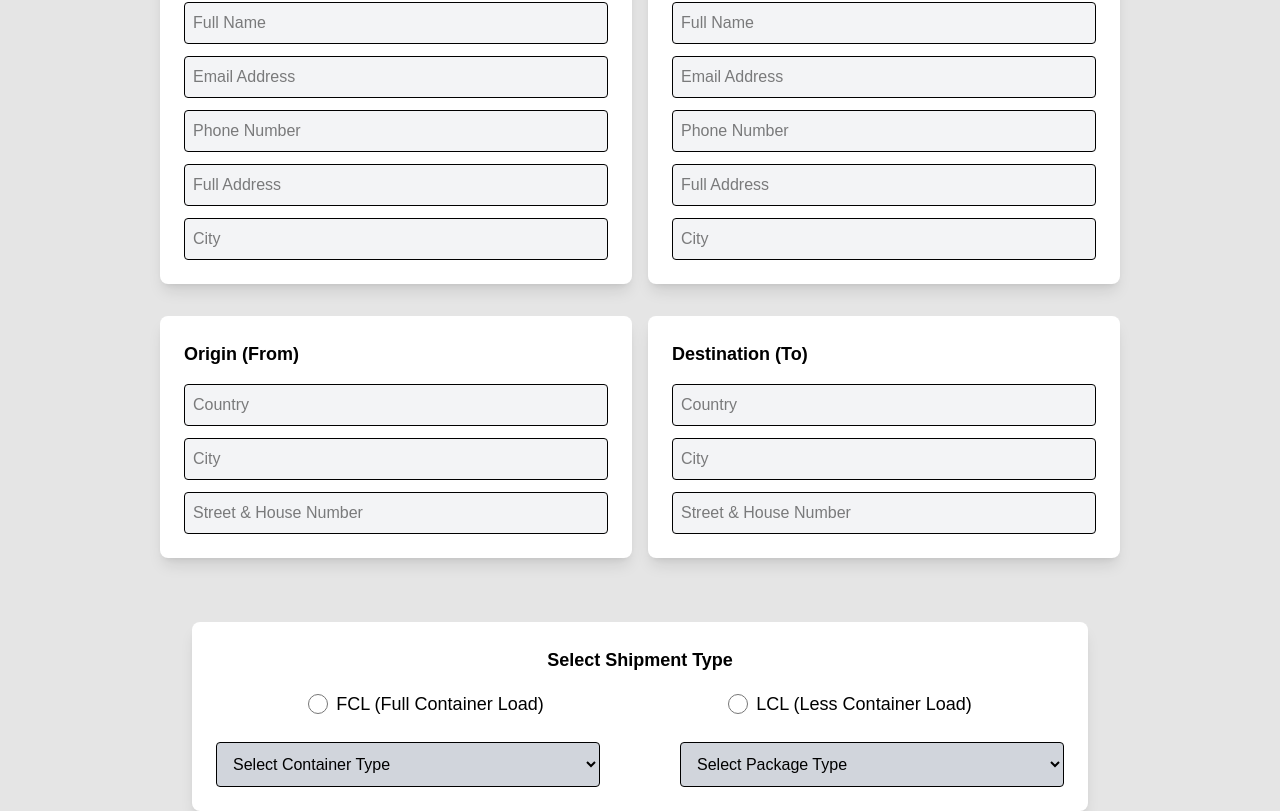
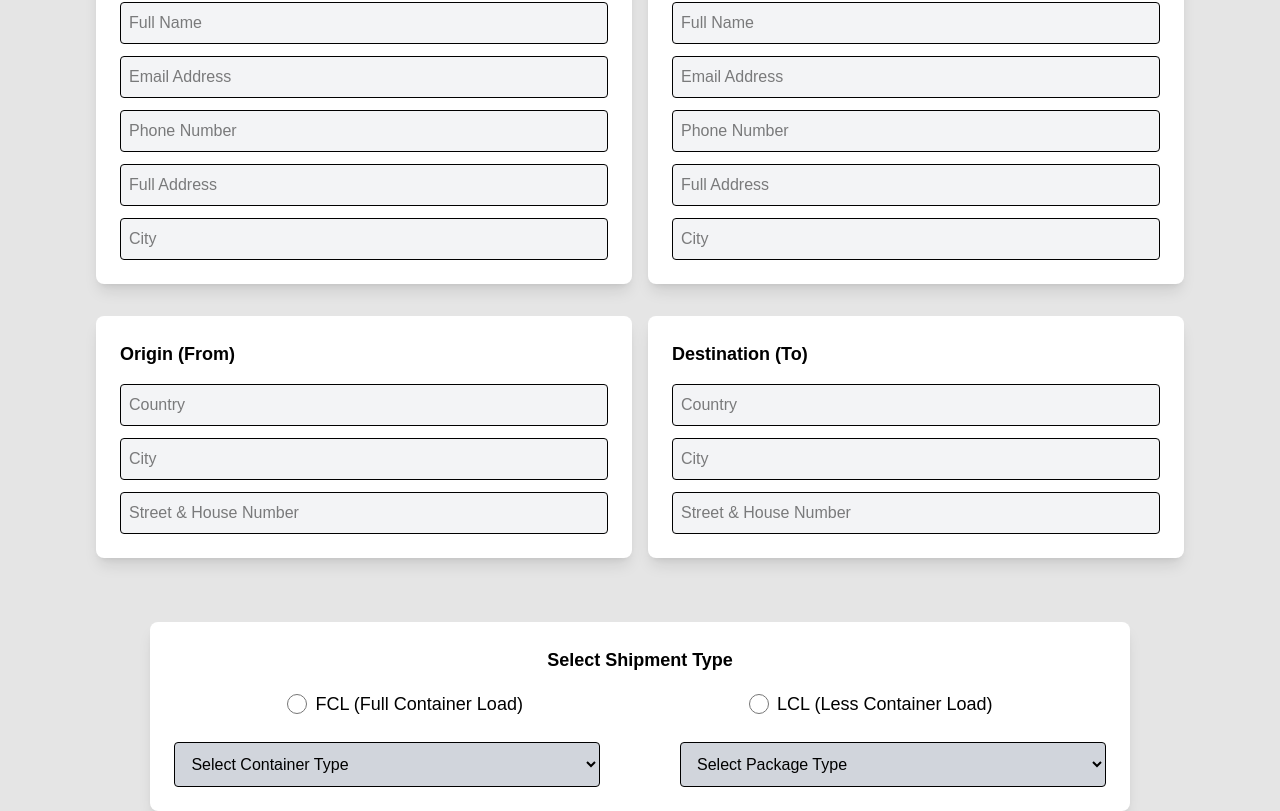
Before and after one commit to AlketKuehne/aquavinci, a Next.js app: page /shipment in a window 1280 px wide. Shown: the part 234-1045 px from the top of the page. Built offline with nearby package versions, Linux system fonts and the light colour scheme.

Commit message:
edit subpage fcl lcl box

```diff
--- a/app/shipment/page.tsx
+++ b/app/shipment/page.tsx
@@ -33,7 +33,7 @@ export default function ShipmentPage() {
       </nav>
 
       {/* Page Content */}
-      <div className="flex flex-col items-start w-full max-w-5xl mt-12 px-8">
+      <div className="flex flex-col items-start w-full max-w-6xl mt-12 px-8">
         <h1 className="text-4xl font-extrabold mb-8 self-start">Create Shipment</h1>
 
         {/* First Form Section */}
@@ -79,8 +79,8 @@ export default function ShipmentPage() {
         </div>
 
         {/* Shipment Type Section */}
-        <div className="w-full max-w-5xl px-8 mt-16">
-          <div className="bg-white p-6 shadow-lg rounded-lg w-full">
+        <div className="w-full flex justify-center mt-16">
+          <div className="bg-white p-6 shadow-lg rounded-lg w-[90%] max-w-[1100px]">
             <h2 className="text-lg font-bold mb-4 text-center">Select Shipment Type</h2>
 
             <div className="flex justify-around w-full">
```
